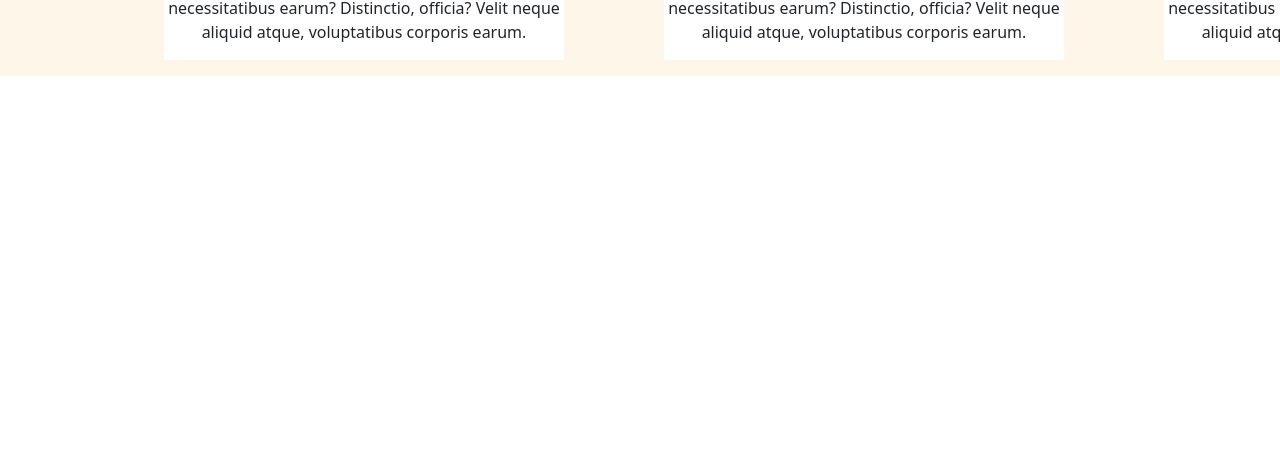
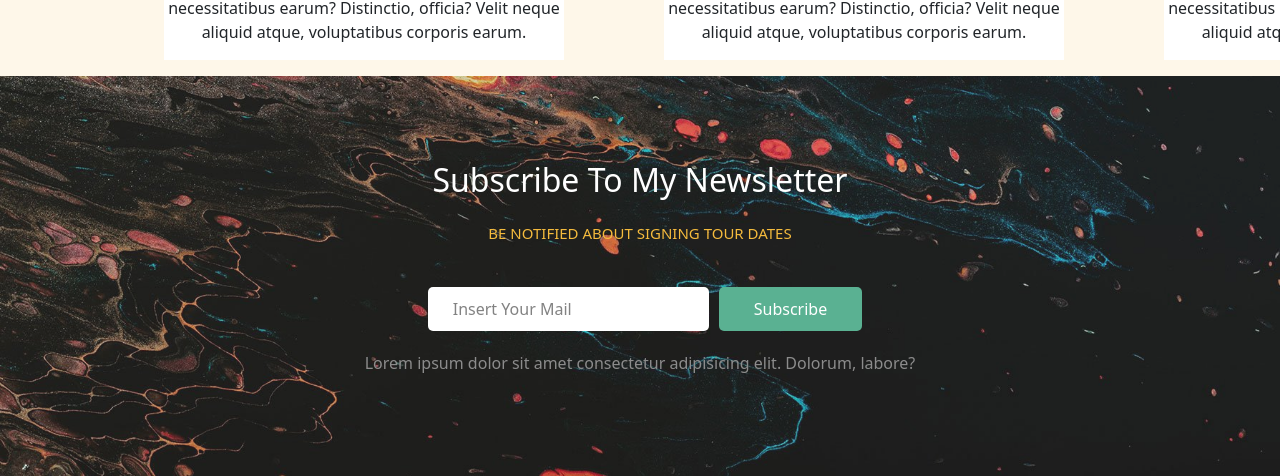
Before and after one commit to MattiaM99/proj-html-vuejs, a Vue app: page / in a window 1280 px wide. Shown: the part 3628-4104 px from the top of the page. Before the commit the page ends 3704 px from the top, so only its background shows below. Built offline with nearby package versions, Linux system fonts and the light colour scheme.

Commit message:
fine newsletter

```diff
--- a/src/App.vue
+++ b/src/App.vue
@@ -5,6 +5,7 @@
     <AudioBook/>
     <Review/>
     <Events/>
+    <Newsletter/>
   </div>
 </template>
 
@@ -14,6 +15,7 @@ import AboutAuthor from './components/AboutAuthor.vue'
 import AudioBook from './components/AudioBook.vue'
 import Review from './components/Review.vue'
 import Events from './components/Events.vue'
+import Newsletter from './components/Newsletter.vue'
 
 export default {
   name: 'App',
@@ -22,7 +24,8 @@ export default {
     AboutAuthor,
     AudioBook,
     Review,
-    Events
+    Events,
+    Newsletter
   }
 }
 </script>
--- /dev/null
+++ b/src/components/Newsletter.vue
@@ -0,0 +1,53 @@
+<template>
+  <div class="container-fluid newsletter-container d-flex text-center justify-content-center align-items-center flex-column ">
+    <div class="container newsletter-main">
+      <h2>Subscribe To My Newsletter</h2>
+      <h4>be notified about signing tour dates</h4>
+      <input type="text" placeholder="Insert Your Mail">
+      <button>Subscribe</button>
+      <p>Lorem ipsum dolor sit amet consectetur adipisicing elit. Dolorum, labore?</p>
+    </div>
+  </div>
+</template>
+
+<script>
+export default {
+  name:"Newsletter"
+}
+</script>
+
+<style lang="scss" scoped>
+  .newsletter-container{
+    background-image: url("../assets/img/banner-2.jpg");
+    background-size: cover;
+    min-height: 400px;
+    opacity: 0.9;
+    .newsletter-main{
+      h2{
+        color: white;
+      }
+      h4{
+        color:#F4B429;
+        text-transform: uppercase;
+        font-size: 15px;
+        margin: 25px 0;
+      }
+      input{
+        padding: 10px 25px;
+        border: 0;
+        border-radius: 5px;
+        margin: 20px 10px;
+      }
+      button{
+        padding: 10px 35px;
+        border: 0;
+        border-radius: 5px;
+        background-color: #49A987;
+        color: white;
+      }
+      p{
+        color: gray;
+      }
+    }
+  }
+</style>
```
